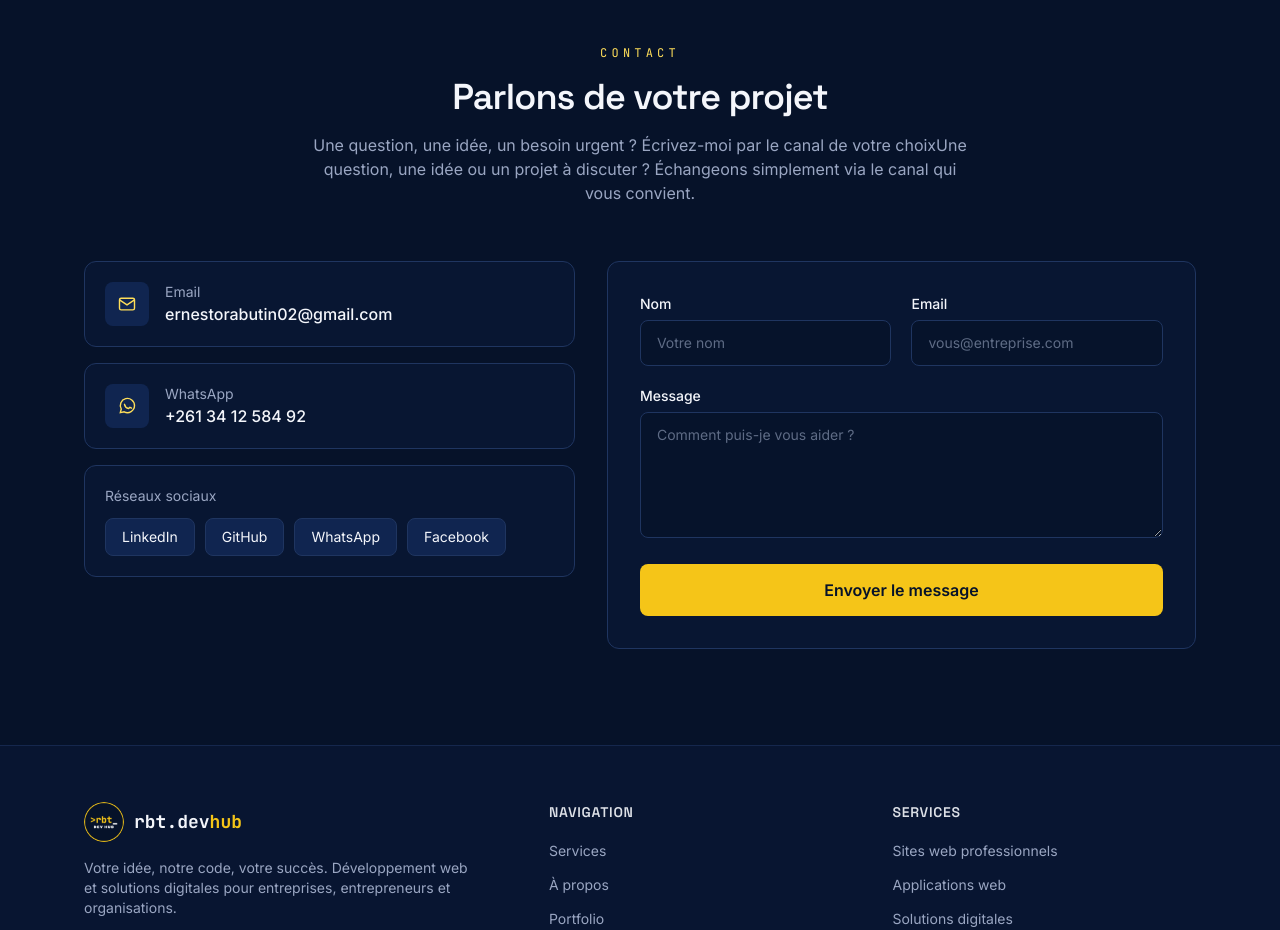
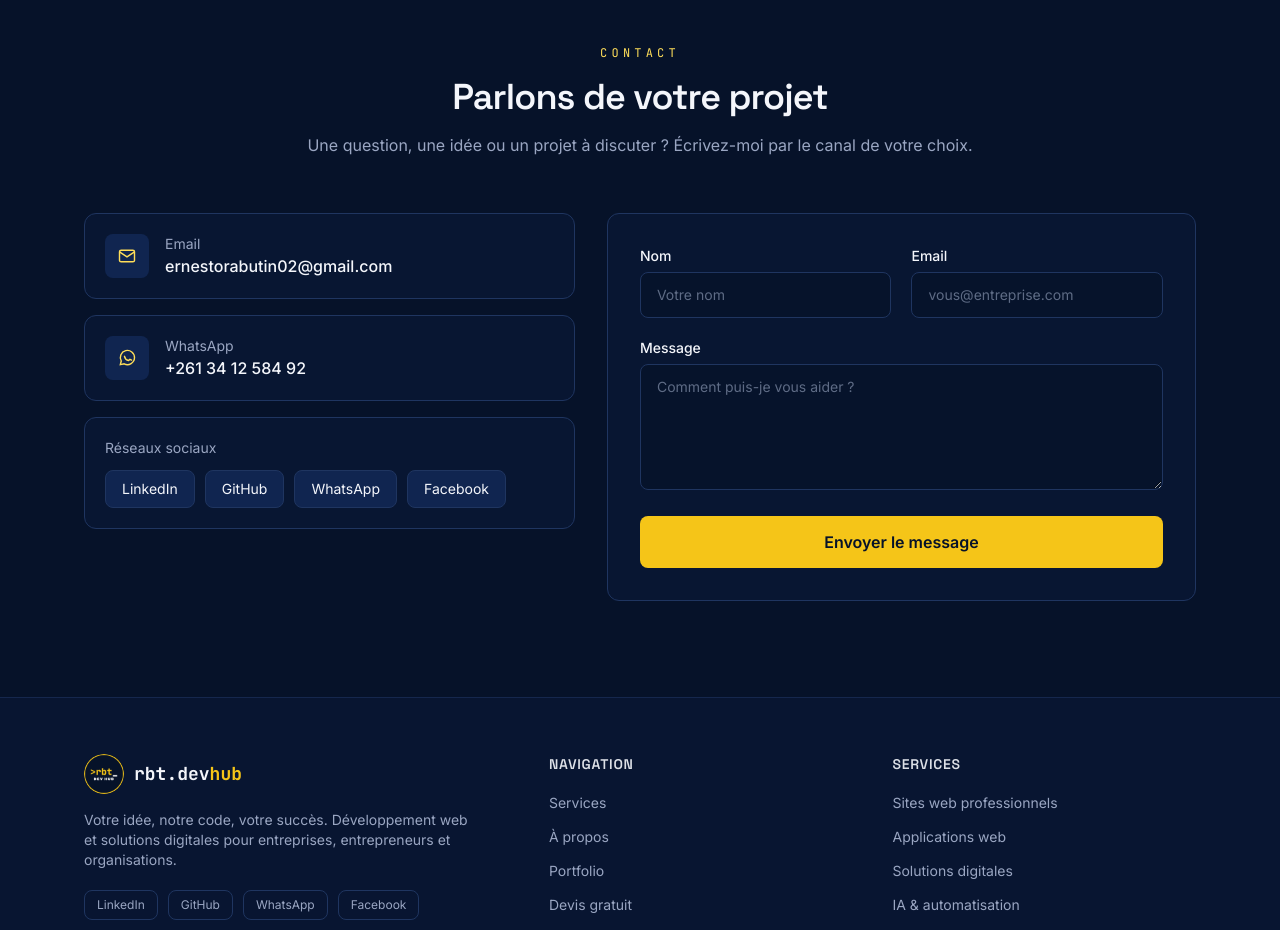
Before and after one commit to Rabutin-12/rbtdevhub, a Next.js app: page / in a window 1280 px wide. Shown: the part 4820-5750 px from the top of the page. Built offline with nearby package versions, Linux system fonts and the light colour scheme.

Commit message:
google analytics

```diff
--- a/app/layout.tsx
+++ b/app/layout.tsx
@@ -1,5 +1,6 @@
 import type { Metadata } from "next";
 import { Inter, Space_Grotesk, JetBrains_Mono } from "next/font/google";
+import { GoogleAnalytics } from "@next/third-parties/google";
 import "./globals.css";
 
 const display = Space_Grotesk({
@@ -71,6 +72,7 @@ export default function RootLayout({
       className={`${display.variable} ${body.variable} ${mono.variable}`}
     >
       <body>{children}</body>
+      <GoogleAnalytics gaId="G-6VZNPTCH9K" />
     </html>
   );
 }
--- a/components/Contact.tsx
+++ b/components/Contact.tsx
@@ -37,7 +37,7 @@ export default function Contact() {
         <SectionHeading
           eyebrow="Contact"
           title="Parlons de votre projet"
-          description="Une question, une idée, un besoin urgent ? Écrivez-moi par le canal de votre choixUne question, une idée ou un projet à discuter ? Échangeons simplement via le canal qui vous convient."
+          description="Une question, une idée ou un projet à discuter ? Écrivez-moi par le canal de votre choix."
         />
 
         <div className="mt-14 grid gap-8 lg:grid-cols-[1fr_1.2fr]">
--- a/package.json
+++ b/package.json
@@ -9,6 +9,7 @@
     "lint": "next lint"
   },
   "dependencies": {
+    "@next/third-parties": "14.2.5",
     "next": "^14.2.5",
     "react": "^18.3.1",
     "react-dom": "^18.3.1",
```
Also changed, not shown: 1 other file (tests, documents, lock files or other folders).
